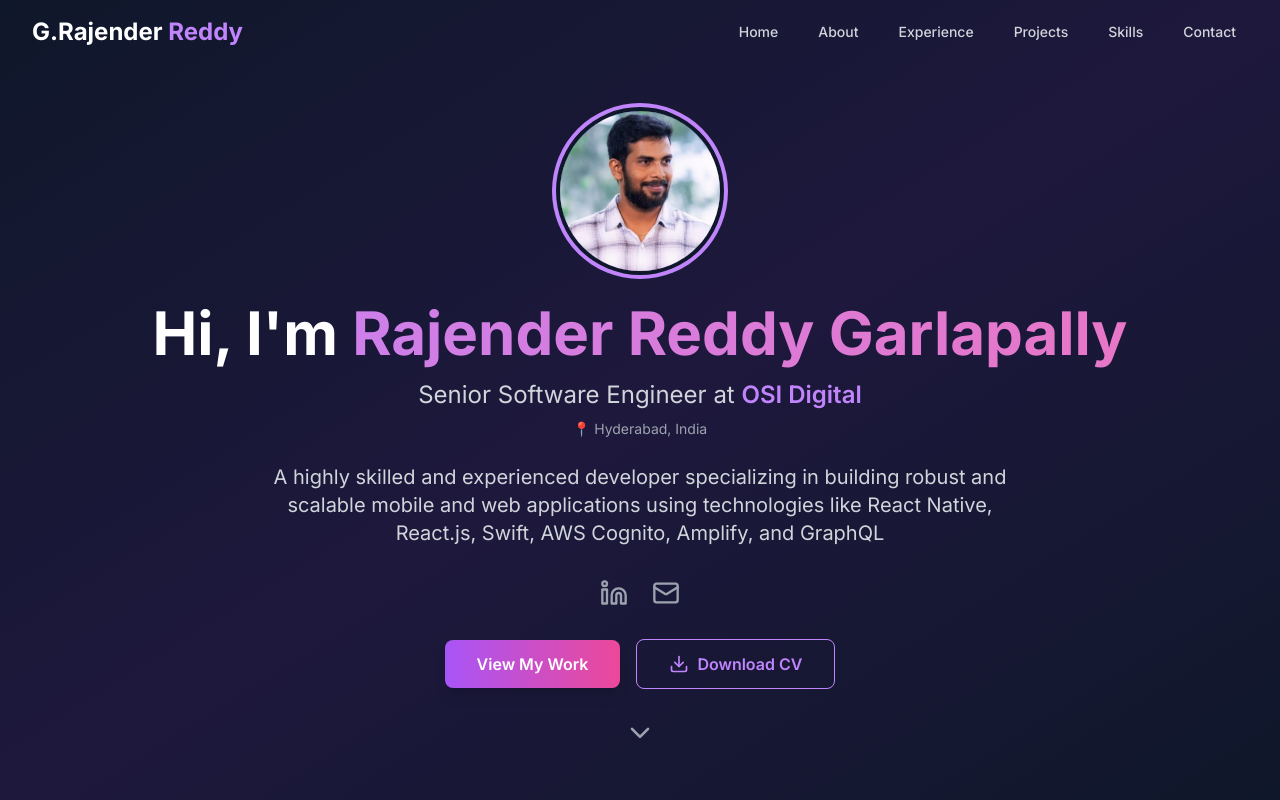
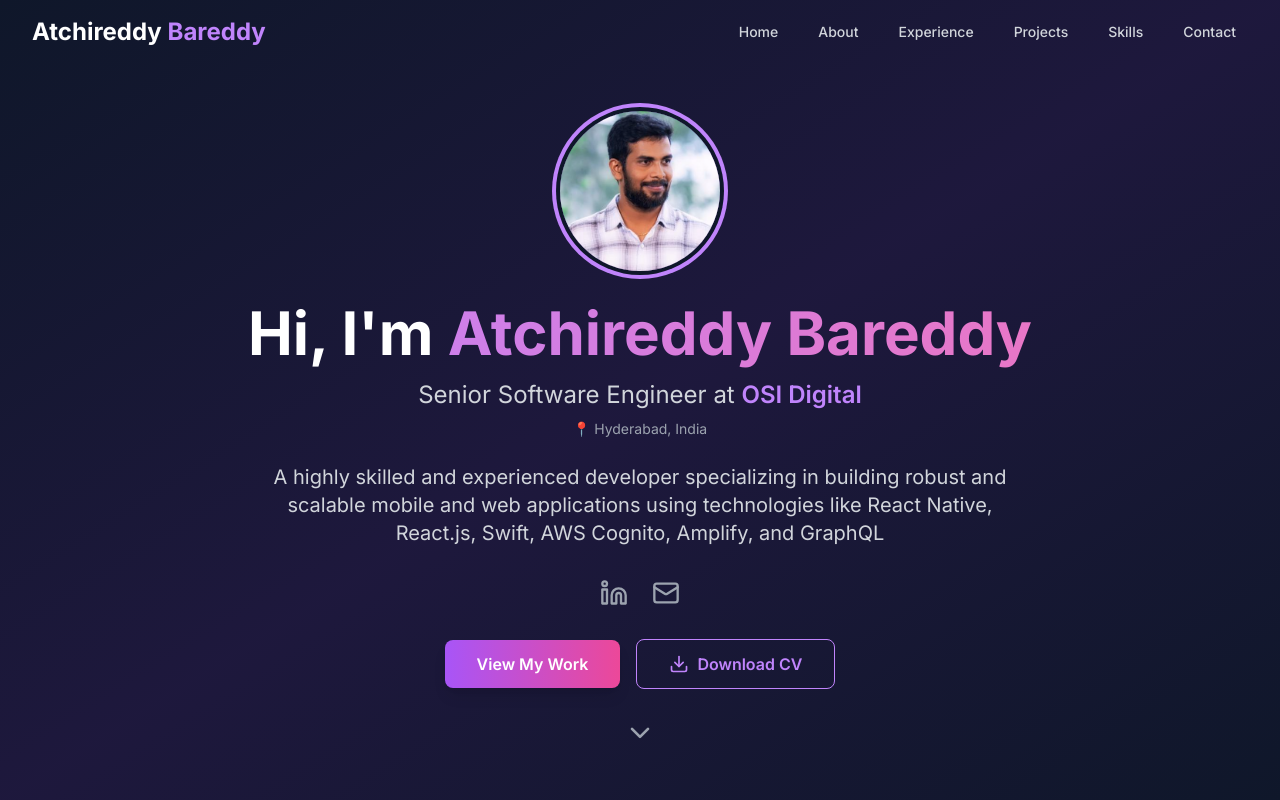
Before and after one commit to abareddypersonal/atchi_portfolio, a React (Vite) app: page / in a window 1280 px wide. Shown: the top 800 px of the page. Built offline with nearby package versions, Linux system fonts and the light colour scheme.

Commit message:
names changed

```diff
--- a/src/components/Projects.tsx
+++ b/src/components/Projects.tsx
@@ -71,7 +71,7 @@ const Projects: React.FC = () => {
               className="group bg-slate-700/50 rounded-xl overflow-hidden border border-slate-600/50 hover:border-purple-400/50 transition-all duration-300 backdrop-blur-sm"
             >
               {/* Project Image */}
-              {/* <div className="relative overflow-hidden h-48">
+              <div className="relative overflow-hidden h-48">
                 <img
                   src={project.image}
                   alt={project.title}
@@ -83,7 +83,7 @@ const Projects: React.FC = () => {
                     {project.category}
                   </span>
                 </div>
-              </div> */}
+              </div>
 
               {/* Project Content */}
               <div className="p-6">
--- a/src/data/static.ts
+++ b/src/data/static.ts
@@ -16,16 +16,16 @@ export const navLinks = [
 ];
 
 export const heroData = {
-  name: "Rajender Reddy Garlapally",
-  firstName: "G.Rajender",
-  lastName: "Reddy",
+  name: "Atchireddy Bareddy",
+  firstName: "Atchireddy",
+  lastName: "Bareddy",
   title: "Senior Software Engineer",
   company: "OSI Digital",
   location: "Hyderabad, India",
   description: "A highly skilled and experienced developer specializing in building robust and scalable mobile and web applications using technologies like React Native, React.js, Swift, AWS Cognito, Amplify, and GraphQL",
   socials: [
     { name: "linkedin", url: "https://www.linkedin.com/in/rajenderreddy-fullstackdeveloper/" },
-    { name: "email", url: "rajenderreddy.garlapalli@gmail.com" },
+    { name: "email", url: "atchireddyb@gmail.com" },
   ],
   cvURL: "",
 };
@@ -198,8 +198,8 @@ export const contactData = {
   contactInfo: {
     title: "Contact Information",
     details: [
-      { type: 'email', label: 'Email', value: 'rajenderreddy.garlapalli@gmail.com' },
-      { type: 'phone', label: 'Phone', value: '+91 8309008358, +91 9154175727'  },
+      { type: 'email', label: 'Email', value: 'atchireddyb@gmail.com' },
+      { type: 'phone', label: 'Phone', value: '+91 9908253711, +91 9398050812'  },
       { type: 'location', label: 'Location', value: 'Hyderabad, India' }
     ]
   },
```
